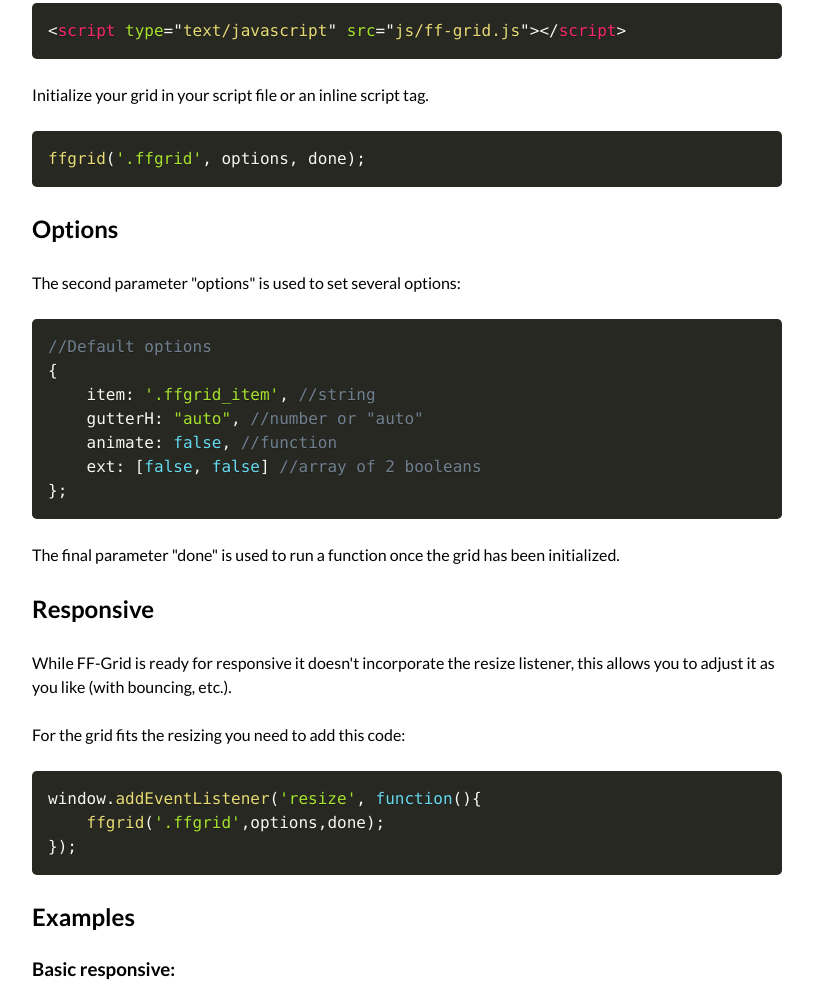
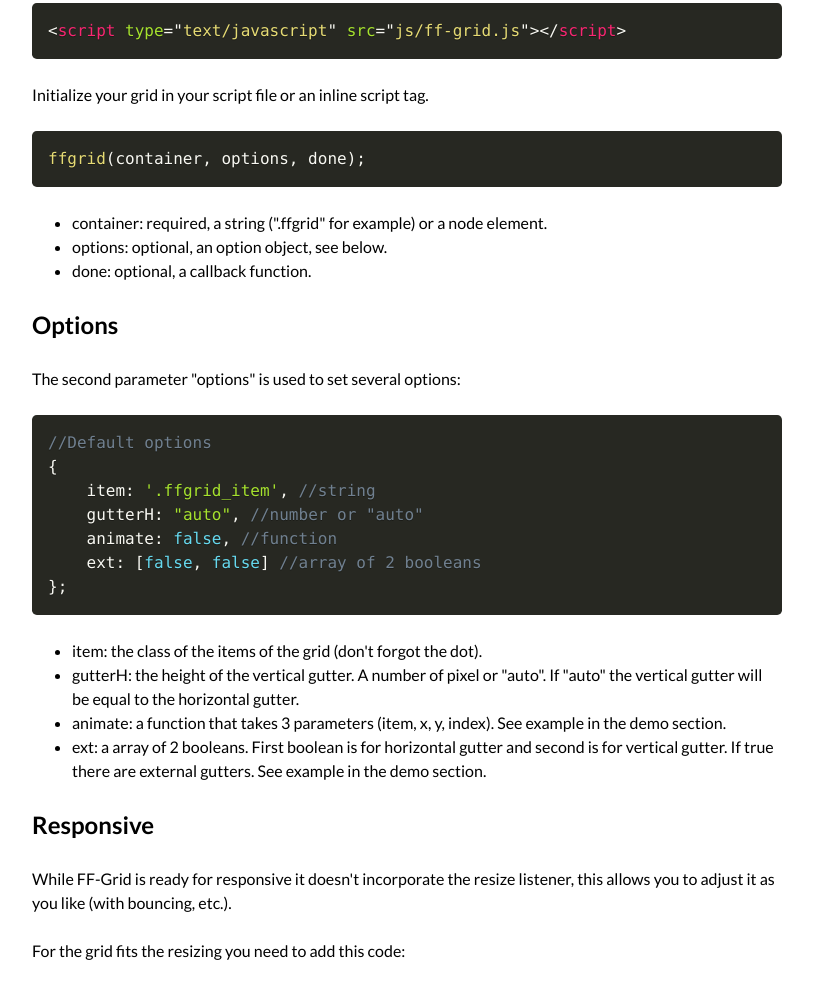
Before and after one commit to felixfaure/ff-grid, a website: page index.html in a window 1280 px wide. Shown: the part 875-1858 px from the top of the page, without its empty margins (233-1046 px from the left). Drawn offline with Linux system fonts and the light colour scheme.

Commit message:
Better explications

```diff
--- a/index.html
+++ b/index.html
@@ -42,7 +42,12 @@
             <p>Add ff-grid.min.js before your closing <body> tag.</p>
             <pre><code class="language-html">&lt;script type="text/javascript" src="js/ff-grid.js"&gt;&lt;/script&gt;</code></pre>
             <p>Initialize your grid in your script file or an inline script tag.</p>
-            <pre><code class="language-javascript">ffgrid('.ffgrid', options, done);</code></pre>
+            <pre><code class="language-javascript">ffgrid(container, options, done);</code></pre>
+            <ul>
+                <li>container: required, a string (".ffgrid" for example) or a node element.</li>
+                <li>options: optional, an option object, see below.</li>
+                <li>done: optional, a callback function.</li>
+            </ul>
 
             <h2>Options</h2>
             <p>The second parameter "options" is used to set several options:</p>
@@ -53,7 +58,12 @@
     animate: false, //function
     ext: [false, false] //array of 2 booleans
 };</code></pre>
-            <p>The final parameter "done" is used to run a function once the grid has been initialized.</p>
+            <ul>
+                <li>item: the class of the items of the grid (don't forgot the dot).</li>
+                <li>gutterH: the height of the vertical gutter. A number of pixel or "auto". If "auto" the vertical gutter will be equal to the horizontal gutter.</li>
+                <li>animate: a function that takes 3 parameters (item, x, y, index). See example in the demo section.</li>
+                <li>ext: a array of 2 booleans. First boolean is for horizontal gutter and second is for vertical gutter. If true there are external gutters. See example in the demo section.</li>
+            </ul>
 
             <h2>Responsive</h2>
             <p>While FF-Grid is ready for responsive it doesn't incorporate the resize listener, this allows you to adjust it as you like (with bouncing, etc.).</p>
```
